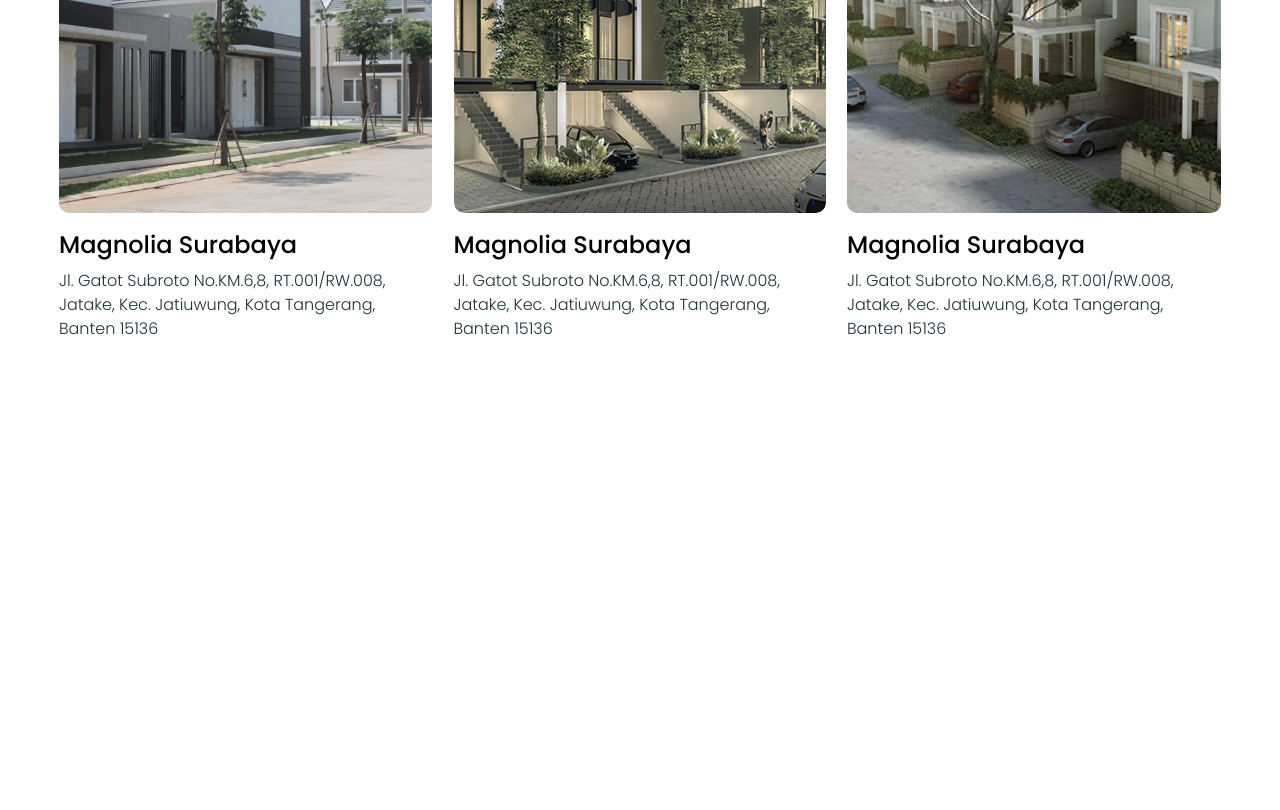
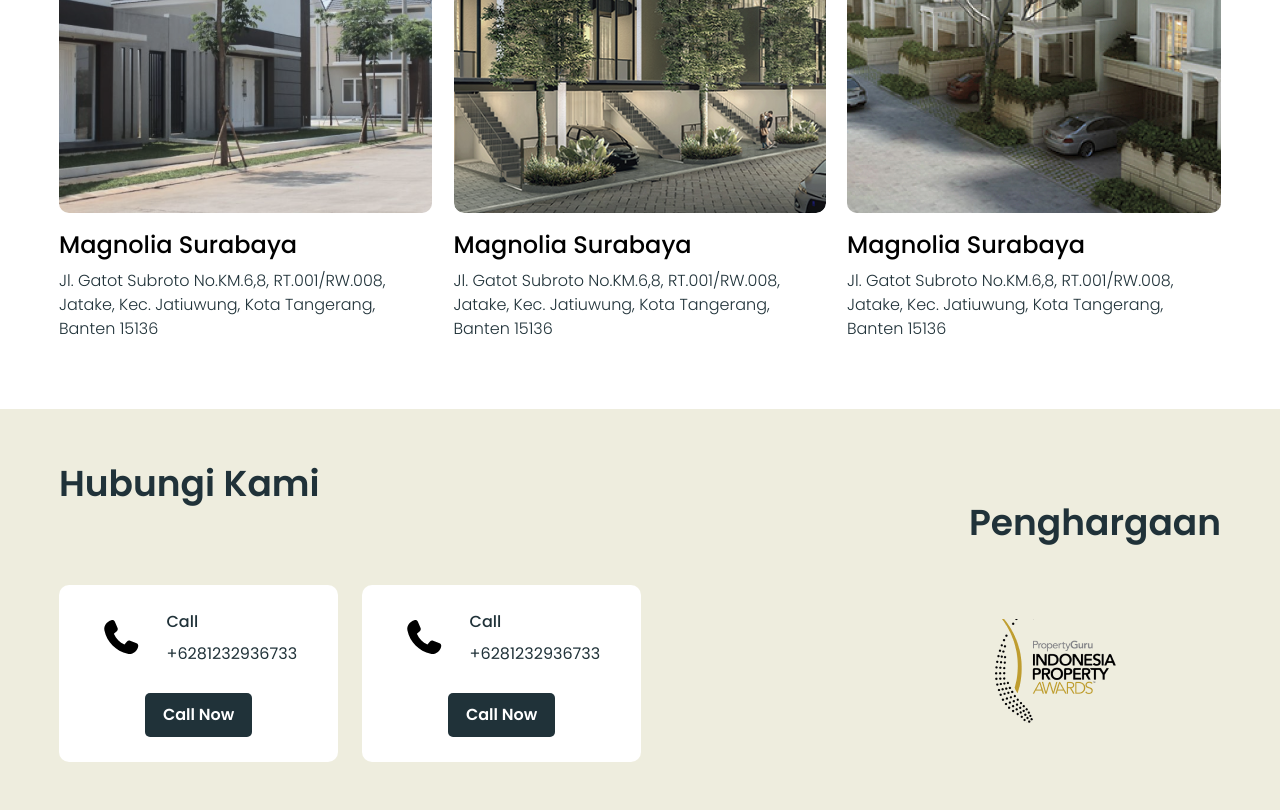
Before and after one commit to mesbaulrafi/omah, a website: page index.html in a window 1280 px wide. Shown: the part 2725-3535 px from the top of the page. Before the commit the page ends 3134 px from the top, so only its background shows below. Drawn offline with Linux system fonts and the light colour scheme.

Commit message:
add: contact part

```diff
--- a/index.html
+++ b/index.html
@@ -188,26 +188,47 @@
           <div class="flex justify-between">
             <!-- IMG 1 -->
             <div class="">
-              <img src="src/images/auditor1.png" alt="" class="rounded-[10px]">
+              <img
+                src="src/images/auditor1.png"
+                alt=""
+                class="rounded-[10px]"
+              />
               <div class="">
-                <p class="pb-2 pt-4 text-2xl font-medium ">Magnolia Surabaya</p>
-                <p class="w-89 text-[#203239] text-base font-light">Jl. Gatot Subroto No.KM.6,8, RT.001/RW.008, Jatake, Kec. Jatiuwung, Kota Tangerang, Banten 15136</p>
+                <p class="pb-2 pt-4 text-2xl font-medium">Magnolia Surabaya</p>
+                <p class="w-89 text-[#203239] text-base font-light">
+                  Jl. Gatot Subroto No.KM.6,8, RT.001/RW.008, Jatake, Kec.
+                  Jatiuwung, Kota Tangerang, Banten 15136
+                </p>
               </div>
             </div>
             <!-- IMG 2 -->
             <div class="">
-              <img src="src/images/auditor2.png" alt="" class="rounded-[10px]">
+              <img
+                src="src/images/auditor2.png"
+                alt=""
+                class="rounded-[10px]"
+              />
               <div class="">
-                <p class="pb-2 pt-4 text-2xl font-medium ">Magnolia Surabaya</p>
-                <p class="w-89 text-[#203239] text-base font-light">Jl. Gatot Subroto No.KM.6,8, RT.001/RW.008, Jatake, Kec. Jatiuwung, Kota Tangerang, Banten 15136</p>
+                <p class="pb-2 pt-4 text-2xl font-medium">Magnolia Surabaya</p>
+                <p class="w-89 text-[#203239] text-base font-light">
+                  Jl. Gatot Subroto No.KM.6,8, RT.001/RW.008, Jatake, Kec.
+                  Jatiuwung, Kota Tangerang, Banten 15136
+                </p>
               </div>
             </div>
             <!-- IMG 3 -->
             <div class="">
-              <img src="src/images/auditor3.jpg" alt="" class="rounded-[10px]">
+              <img
+                src="src/images/auditor3.jpg"
+                alt=""
+                class="rounded-[10px]"
+              />
               <div class="">
-                <p class="pb-2 pt-4 text-2xl font-medium ">Magnolia Surabaya</p>
-                <p class="w-89 text-[#203239] text-base font-light">Jl. Gatot Subroto No.KM.6,8, RT.001/RW.008, Jatake, Kec. Jatiuwung, Kota Tangerang, Banten 15136</p>
+                <p class="pb-2 pt-4 text-2xl font-medium">Magnolia Surabaya</p>
+                <p class="w-89 text-[#203239] text-base font-light">
+                  Jl. Gatot Subroto No.KM.6,8, RT.001/RW.008, Jatake, Kec.
+                  Jatiuwung, Kota Tangerang, Banten 15136
+                </p>
               </div>
             </div>
           </div>
@@ -216,8 +237,73 @@
     </section>
     <!-- Auditor Part End -->
 
-    <!-- Footer Part Start  -->
-    <!-- Footer Part End -->
+    <!-- Contact Part Start  -->
+    <section>
+      <div class="py-12 bg-[#EEEDDE]">
+        <div class="container">
+          <div class="flex justify-between">
+          <div class="left">
+            <h3 class="font-Poppins font-semibold text-[36px] text-[#203239]">
+              Hubungi Kami
+            </h3>
+            <div class="pt-18.5 flex gap-x-6">
+              <div class="px-10.25 py-6.25 bg-white rounded-[10px]">
+                <div class="flex gap-x-6">
+                  <div class="">
+                    <i class="fa-solid fa-phone text-[34px]"></i>
+                  </div>
+                  <div class="">
+                    <p class="text-base text-[#203239] font-Poppins font-medium">Call</p>
+                    <p class="text-base text-[#203239] font-Poppins pt-2">+6281232936733</p>
+                  </div>
+                </div>
+                <div class="pt-6.75 mx-auto text-center">
+                  <button
+                    class="text-white text-base font-Poppins font-semibold px-4.5 py-2.5 rounded-[5px] bg-[#203239] cursor-pointer"
+                  >
+                    Call Now
+                  </button>
+                </div>
+              </div>
+              <div class="px-10.25 py-6.25 bg-white rounded-[10px]">
+                <div class="flex gap-x-6">
+                  <div class="">
+                    <i class="fa-solid fa-phone text-[34px]"></i>
+                  </div>
+                  <div class="">
+                    <p
+                      class="text-base text-[#203239] font-Poppins font-medium"
+                    >
+                      Call
+                    </p>
+                    <p class="text-base text-[#203239] font-Poppins pt-2">
+                      +6281232936733
+                    </p>
+                  </div>
+                </div>
+                <div class="pt-6.75 mx-auto text-center">
+                  <button
+                    class="text-white text-base font-Poppins font-semibold px-4.5 py-2.5 rounded-[5px] bg-[#203239] cursor-pointer"
+                  >
+                    Call Now
+                  </button>
+                </div>
+              </div>
+            </div>
+          </div>
+          <div class="right">
+            <h3 class="font-Poppins font-semibold text-[36px] text-[#203239]">
+              Penghargaan
+            </h3>
+            <div class="pt-17.25">
+              <img src="src/images/footerImg.png" alt="" />
+            </div>
+          </div>
+        </div>
+        </div>
+      </div>
+    </section>
+    <!-- Contact Part End -->
 
     <!-- Footer Botom Part Start  -->
     <!-- Footer Botom Part End -->
```
Also changed, not shown: src/images/footerImg.png (added), src/input.css (line endings or trailing spaces), src/output.css.
